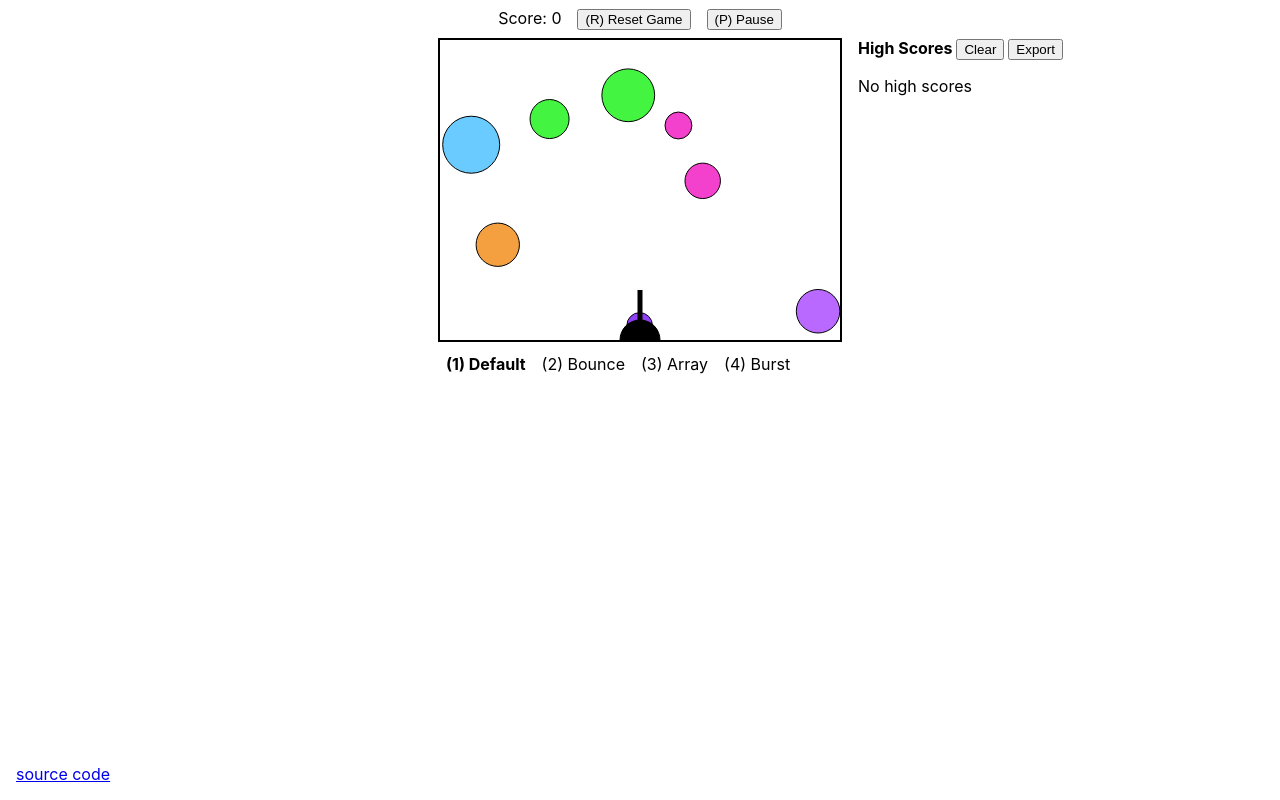
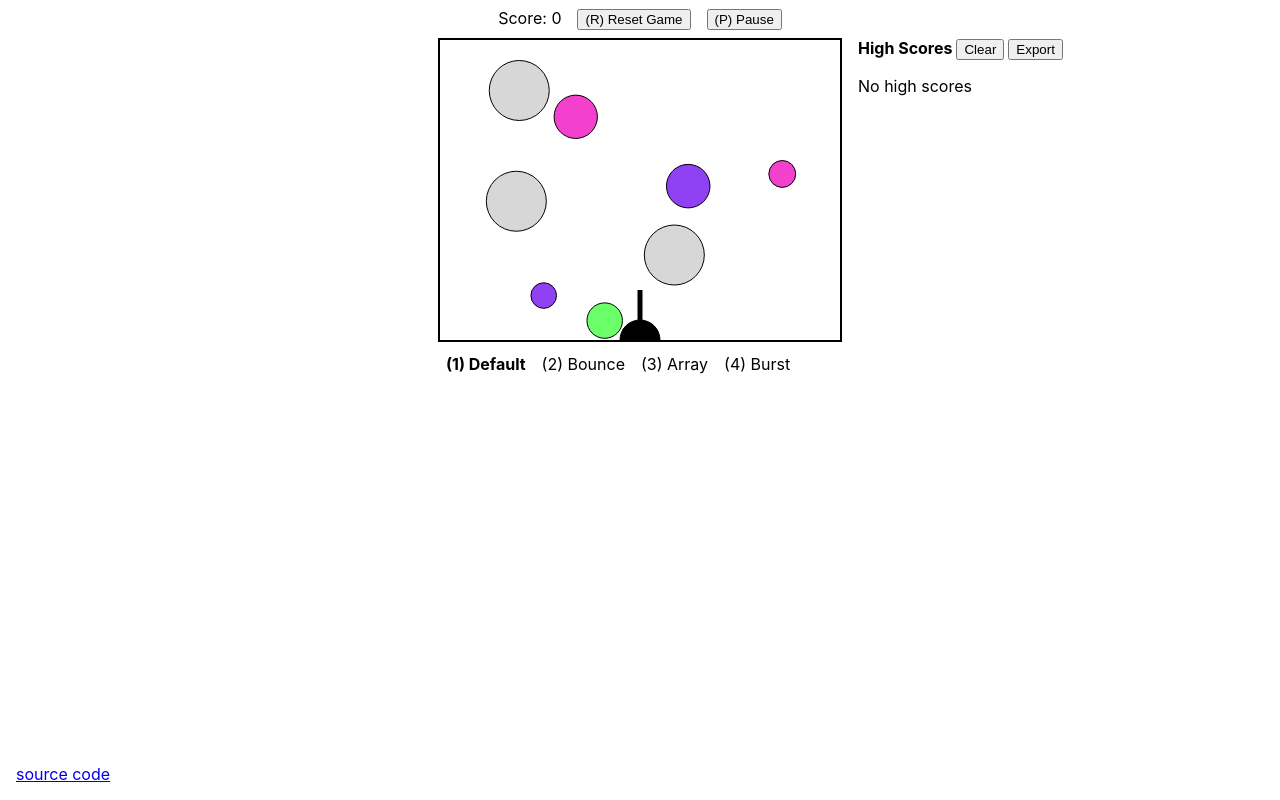
Before and after one commit to johneastman/Circles, a React (Create React App) app: page / in a window 1280 px wide. Built offline with nearby package versions, Linux system fonts and the light colour scheme.

Commit message:
refine splitter circle logic

```diff
--- a/src/components/App.tsx
+++ b/src/components/App.tsx
@@ -229,7 +229,7 @@ class App extends React.Component<{}, AppState> {
             let color: Color = getRandomColor();
 
             // 30 percent change the circle is a splitter circle
-            let circle: Circle = percentChance(0.3) ? new SplitterCircle(this, color) : new TargetCircle(this, color);
+            let circle: Circle = percentChance(0.3) ? new SplitterCircle(this) : new TargetCircle(this, color);
             circles.push(circle);
         }
         return circles;
--- a/src/sprites/circles.ts
+++ b/src/sprites/circles.ts
@@ -187,12 +187,12 @@ export abstract class Circle implements Sprite {
 // Create a circle with random parameters.
 export class TargetCircle extends Circle {
 
-    constructor(app: App, color: Color, position?: Vector) {
+    constructor(app: App, color: Color, radius?: number, position?: Vector) {
         // Lower and upper bounds for circle sizes
         let radiusLowerBound: number = 10;
         let radiusUpperBound: number = 30;
 
-        let radius = getRandomFloat(radiusLowerBound, radiusUpperBound);
+        radius = radius || getRandomFloat(radiusLowerBound, radiusUpperBound);
 
         // Ensure that circle never leaves bounds of canvas.
         let x: number = position !== undefined ? position.x : getRandomFloat(radius, app.canvasWidth - radius);
@@ -202,9 +202,20 @@ export class TargetCircle extends Circle {
     }
 }
 
-export class SplitterCircle extends TargetCircle {}
+export class SplitterCircle extends Circle {
 
-// Bullet object
+    constructor(app: App, position?: Vector) {
+        let radius = 30;
+        let color: Color = new Color(215, 215, 215);
+
+        // Ensure that circle never leaves bounds of canvas.
+        let x: number = position !== undefined ? position.x : getRandomFloat(radius, app.canvasWidth - radius);
+        let y: number = position !== undefined ? position.y : getRandomFloat(radius, app.canvasHeight - radius);
+
+        super(app, x, y, radius, radius, color);
+    }
+}
+
 export class Bullet extends Circle {
 
     /*
@@ -271,7 +282,22 @@ export class Bullet extends Circle {
         if (other instanceof SplitterCircle) {
             this.app.removeCircle(other);
 
-            let angles: number[] = [getRandomInteger(0, 180), getRandomInteger(181, 359)];
+            /**
+             * Right of circle:  bullet x > circle x
+             * Left of circle:   bullet x < circle x
+             * Top of circle:    bullet y < circle y
+             * Bottom of circle: bullet y > circle y
+             */
+            let [min, max] = getOppositeAngleQuadrant(this, other);
+
+            // Create two new circles in the quadrant
+            let angles: number[] = [
+                getRandomInteger(min, max),
+                getRandomInteger(min, max)
+            ];
+
+            let newRadius: number = Math.floor(other.radius / 2);
+
             this.app.addCircles(angles.map(angle => {
                 let newPosition: Vector = new Vector(
                     other.radius * Math.sin(Math.PI * 2 * angle / 360),
@@ -279,7 +305,7 @@ export class Bullet extends Circle {
                 );
                 let position: Vector = Vector.add(newPosition, other.pos);
                 let color: Color = getRandomColor();
-                return new TargetCircle(this.app, color, position);
+                return new TargetCircle(this.app, color, newRadius, position);
             }));
         } else if (other instanceof TargetCircle) {
             this.scoreMultiplier += 1;
@@ -328,3 +354,30 @@ export class SplitterBullet extends Bullet {
         }
     }
 }
+
+/**
+ * Split the target circle into quadrants and determine in which quadrant the bullet
+ * hit the circle. Then, return the range of angles in the opposite quadrant.
+ *
+ * @param bullet bullet instance that hit circle
+ * @param circle circle instance hit by bullet
+ * @returns range of angles in quadrant opposite to the one the bullet hit
+ */
+function getOppositeAngleQuadrant(bullet: Bullet, circle: Circle): number[] {
+    let range: number[];
+    if (bullet.pos.x > circle.pos.x && bullet.pos.y < circle.pos.y) {
+        // angles 0 - 90 quadrant
+        range = [181, 270];
+    } else if (bullet.pos.x < circle.pos.x && bullet.pos.y < circle.pos.y) {
+        // angles 91 - 180 quadrant
+        range = [271, 359];
+    } else if (bullet.pos.x < circle.pos.x && bullet.pos.y > circle.pos.y) {
+        // angles 181 - 270 quadrant
+        range = [0, 90];
+    } else {
+        // bullet.pos.x > circle.pos.x && bullet.pos.y > circle.pos.y
+        // angles 271 - 359 quadrant
+        range = [91, 180];
+    }
+    return range;
+}
```
